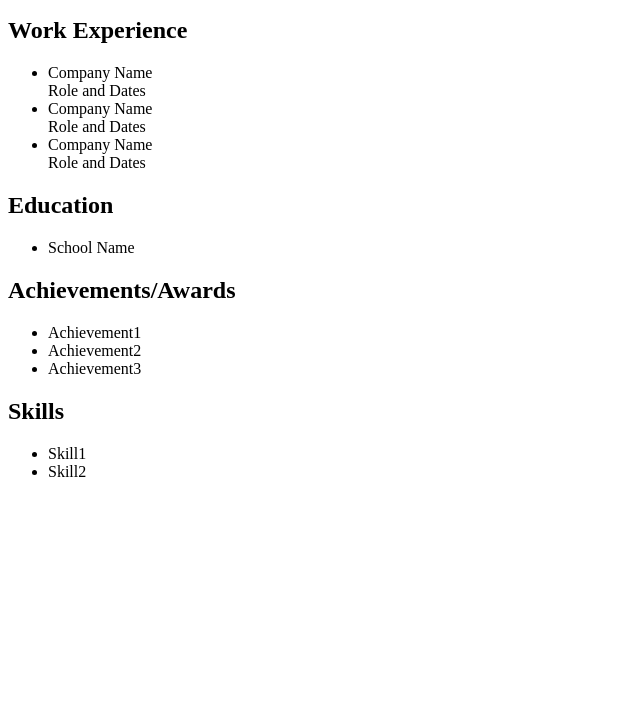
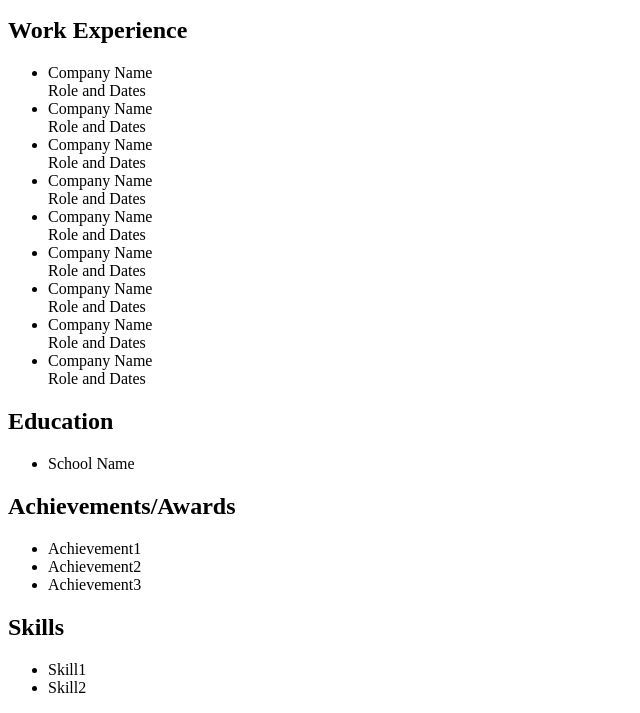
Before and after one commit to irodneyedwards/myOnlineResume, a plain HTML site: page index.html in a window 1280 px wide. Shown: the part 87-800 px from the top of the page, without its empty margins (0-640 px from the left). Drawn offline with Linux system fonts and the light colour scheme.

Commit message:
Added additional list items to index.html

```diff
--- a/index.html
+++ b/index.html
@@ -11,6 +11,12 @@
 <p>Address</p>
 <h2>Work Experience</h2>
 <ul>
+<li>Company Name<br>Role and Dates</li>
+<li>Company Name<br>Role and Dates</li>
+<li>Company Name<br>Role and Dates</li>
+<li>Company Name<br>Role and Dates</li>
+<li>Company Name<br>Role and Dates</li>
+<li>Company Name<br>Role and Dates</li>
 <li>Company Name<br>Role and Dates</li>
 <li>Company Name<br>Role and Dates</li>
 <li>Company Name<br>Role and Dates</li>
```
